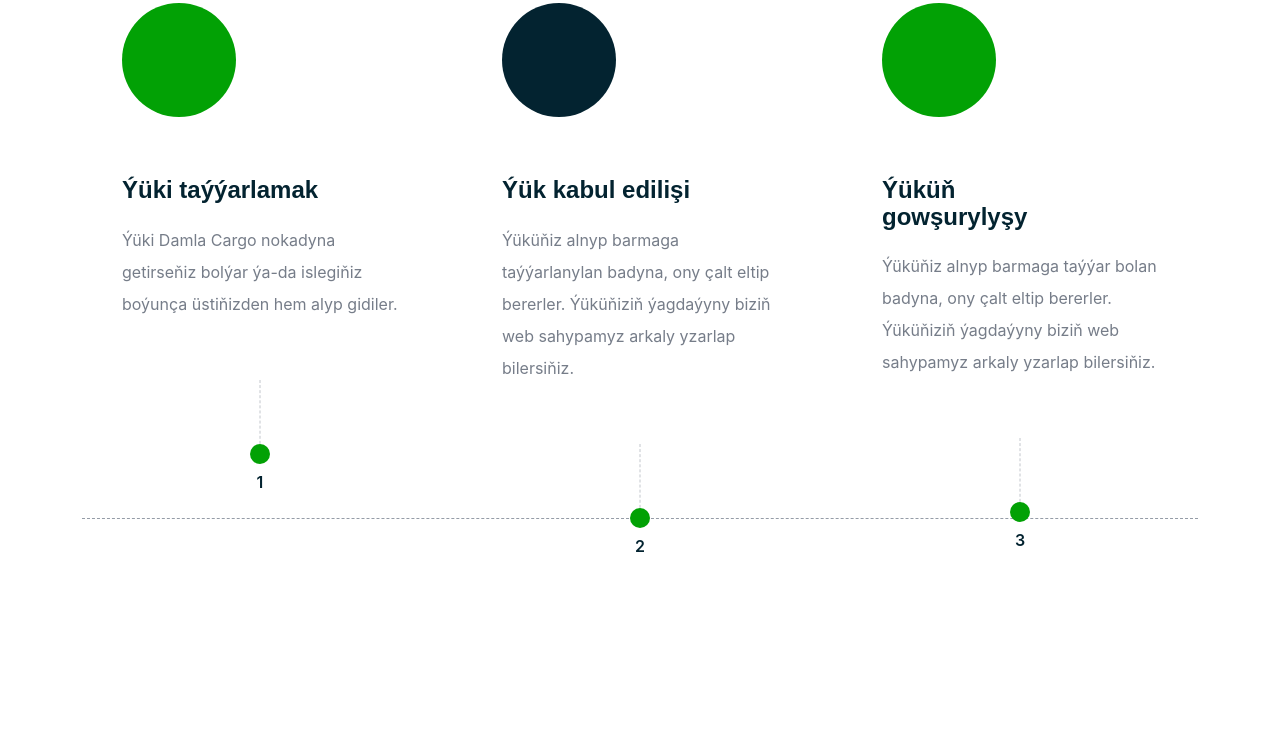
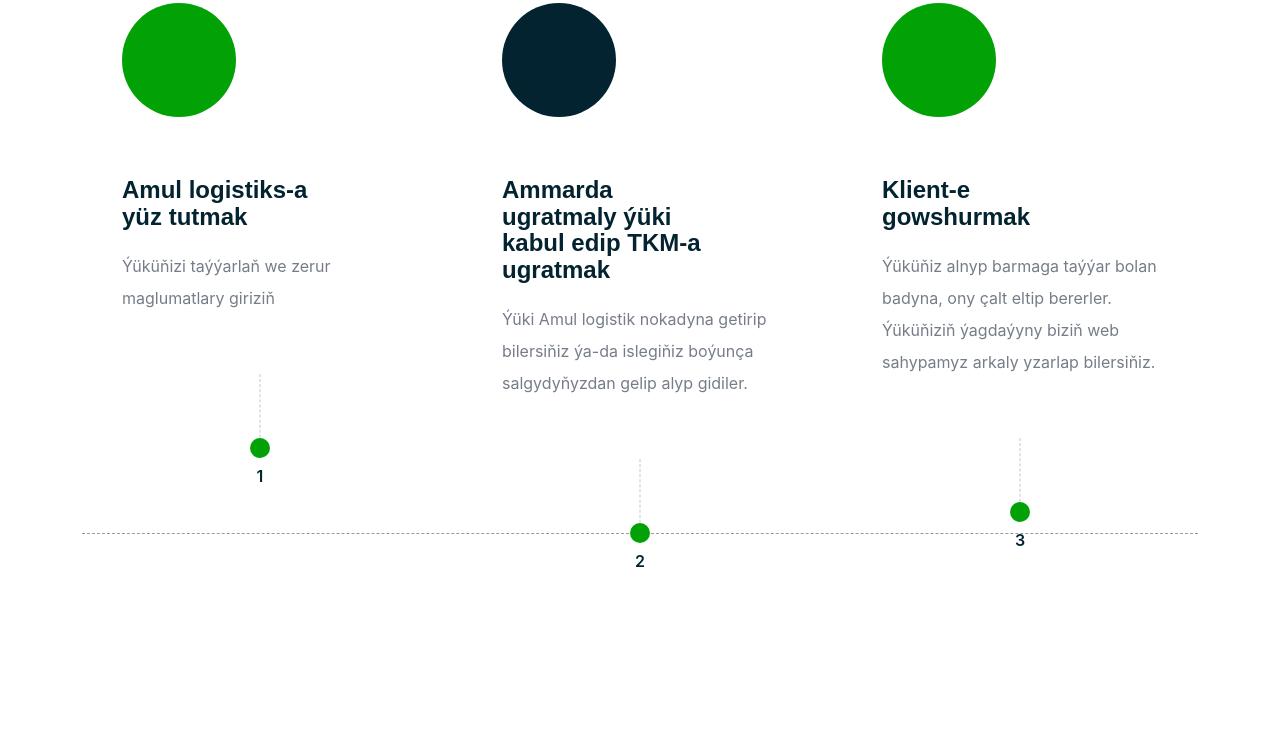
Before and after one commit to octonet29/amul-logistick, a plain HTML site: page index.html in a window 1280 px wide. Shown: the part 2197-2949 px from the top of the page. Drawn offline with nearby package versions, Linux system fonts and the light colour scheme.

Commit message:
'modified-service'

```diff
--- a/index.html
+++ b/index.html
@@ -915,8 +915,8 @@
                                 </div>
                                 <div class="bg-white tw-px-10 tw-py-15 tw-pt-8 position-relative">
                                     <img src="assets/images/shapes/curve-arrow-right.png" alt="" class="position-absolute top-0 tw-end-0 tw-me-15 animate__wobble__two z-1">
-                                    <h5 class="splitTextStyleTwo tw-mb-5 cursor-big max-w-200-px">Ýüki taýýarlamak</h5>
-																			<p class="text-neutral-1000 cursor-small">Ýüki Damla Cargo nokadyna getirseňiz bolýar ýa-da islegiňiz boýunça üstiňizden hem alyp gidiler.</p>
+                                    <h5 class="splitTextStyleTwo tw-mb-5 cursor-big max-w-200-px">Amul logistiks-a yüz tutmak</h5>
+																			<p class="text-neutral-1000 cursor-small">Ýüküňizi taýýarlaň we zerur maglumatlary giriziň</p>
                                 </div>
                             </div>
                         </div>
@@ -931,8 +931,8 @@
                                 </div>
                                 <div class="bg-white tw-px-10 tw-py-15 tw-pt-8 position-relative">
                                     <img src="assets/images/shapes/curve-arrow-right.png" alt="" class="position-absolute top-0 tw-end-0 tw-me-15 animate__wobble__two z-1">
-                                     <h5 class="splitTextStyleTwo tw-mb-5 cursor-big max-w-200-px">Ýük kabul edilişi</h5>
-                                    <p class="text-neutral-1000 cursor-small">Ýüküňiz alnyp barmaga taýýarlanylan badyna, ony çalt eltip bererler. Ýüküňiziň ýagdaýyny biziň web sahypamyz arkaly yzarlap bilersiňiz.</p>
+                                     <h5 class="splitTextStyleTwo tw-mb-5 cursor-big max-w-200-px">Ammarda ugratmaly ýüki kabul edip TKM-a ugratmak</h5>
+                                    <p class="text-neutral-1000 cursor-small">Ýüki Amul logistik nokadyna getirip bilersiňiz ýa-da islegiňiz boýunça salgydyňyzdan gelip alyp gidiler.</p>
                                 </div>
                             </div>
                         </div>
@@ -946,7 +946,7 @@
                                 </span>
                                 </div>
                                 <div class="bg-white tw-px-10 tw-py-15 tw-pt-8 position-relative">
-                                    <h5 class="splitTextStyleTwo tw-mb-5 cursor-big max-w-200-px">Ýüküň gowşurylyşy</h5>
+                                    <h5 class="splitTextStyleTwo tw-mb-5 cursor-big max-w-200-px">Klient-e gowshurmak</h5>
                                     <p class="text-neutral-1000 cursor-small">Ýüküňiz alnyp barmaga taýýar bolan badyna, ony çalt eltip bererler. Ýüküňiziň ýagdaýyny biziň web sahypamyz arkaly yzarlap bilersiňiz.</p>
                                 </div>
                             </div>
```
